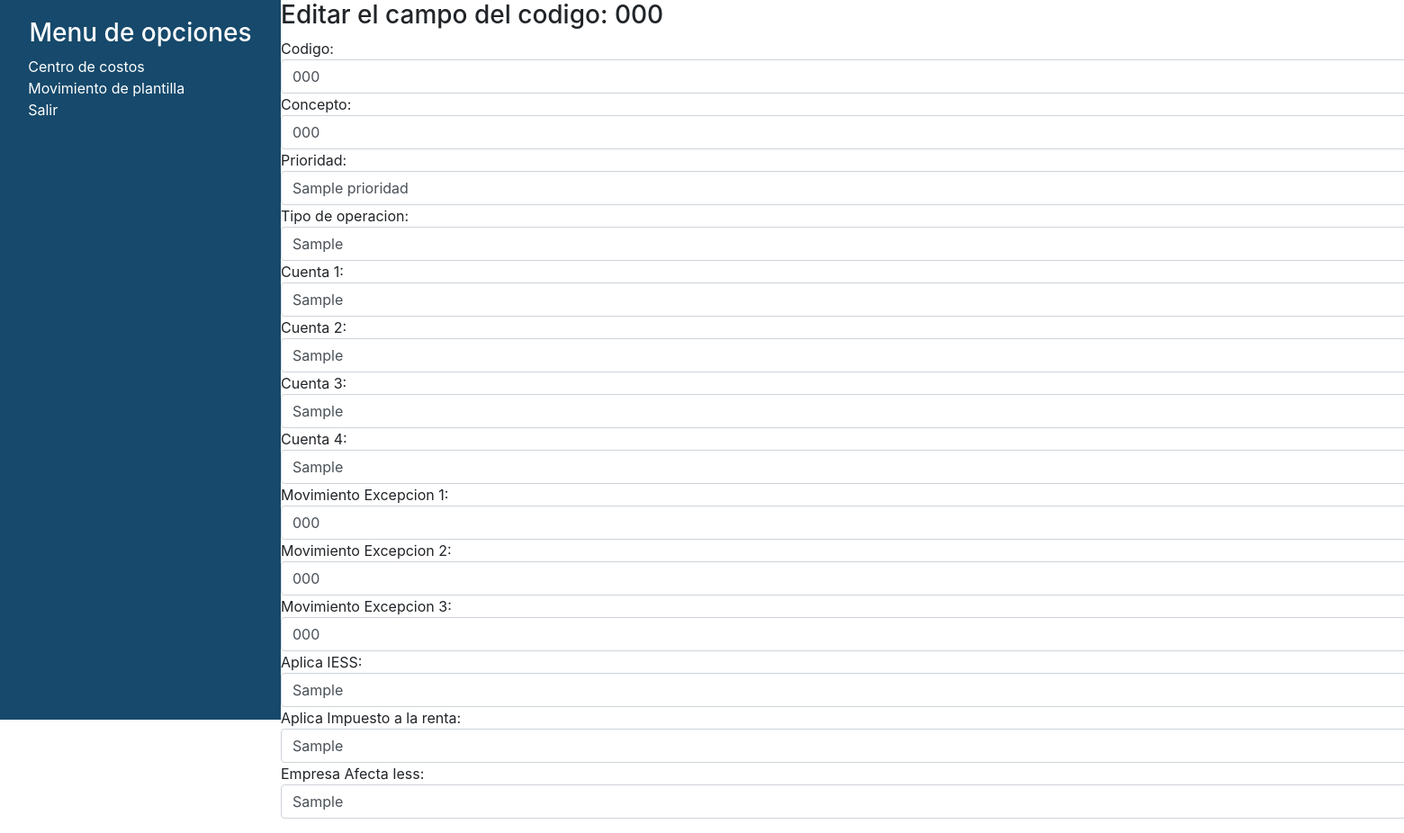
After one commit to JossueJativa/ModeladoDeSoftware, a Django app: page /PagMovimientoPlanillaEdit/1 in a window 1560 px wide; the page is wider, and only the part inside the window is pictured. The commit adds this page. Shown: that part at 90% size. Run offline with Django 4.2, Linux system fonts and the light colour scheme; tables that the repository leaves empty hold one stand-in row (values such as "Sample post"); a database or web service that is not in the repository returns one stand-in record (values such as "Sample title"); data that the repository does not hold is empty; some libraries are stand-ins or nearby versions.

Commit message:
Ingreso de la opcion edit de movimiento de plantilla

```diff
--- a/RecursosHumanos/CentroCostos/templates/editCentroCostos.html
+++ b/RecursosHumanos/CentroCostos/templates/editCentroCostos.html
@@ -1,7 +1,7 @@
 {% extends 'layout.html' %}
 
 {% block title %}
-    Edirar el campo
+    Editar el campo
 {% endblock  %}
 
 {% block body %}
--- /dev/null
+++ b/RecursosHumanos/CentroCostos/templates/editMovimientoPlanilla.html
@@ -0,0 +1,29 @@
+{% extends 'layout.html' %}
+
+{% block title %}
+    Editar el campo
+{% endblock  %}
+
+{% block body %}
+    <h3>Editar el campo del codigo: {{datos.CodigoConcepto}}</h3>
+
+    <form action="#" method="POST">
+        {% csrf_token %}
+        <div class="form-group">
+            Codigo: <input type="text" class="form-control" id="Codigo" name="Codigo" value="{{datos.CodigoConcepto}}">
+            Concepto: <input type="text" class="form-control" id="Codigo" name="Codigo" value="{{datos.Concepto}}">
+            Prioridad: <input type="text" class="form-control" id="Codigo" name="Codigo" value="{{datos.Prioridad}}">
+            Tipo de operacion: <input type="text" class="form-control" id="Codigo" name="Codigo" value="{{datos.TipoOperacion}}">
+            Cuenta 1: <input type="text" class="form-control" id="Codigo" name="Codigo" value="{{datos.Cuenta1}}">
+            Cuenta 2: <input type="text" class="form-control" id="Codigo" name="Codigo" value="{{datos.Cuenta2}}">
+            Cuenta 3: <input type="text" class="form-control" id="Codigo" name="Codigo" value="{{datos.Cuenta3}}">
+            Cuenta 4: <input type="text" class="form-control" id="Codigo" name="Codigo" value="{{datos.Cuenta4}}">
+            Movimiento Excepcion 1: <input type="text" class="form-control" id="Codigo" name="Codigo" value="{{datos.MovimientoExcepcion1}}">
+            Movimiento Excepcion 2: <input type="text" class="form-control" id="Codigo" name="Codigo" value="{{datos.MovimientoExcepcion2}}">
+            Movimiento Excepcion 3: <input type="text" class="form-control" id="Codigo" name="Codigo" value="{{datos.MovimientoExcepcion3}}">
+            Aplica IESS: <input type="text" class="form-control" id="Codigo" name="Codigo" value="{{datos.Aplica_iess}}">
+            Aplica Impuesto a la renta: <input type="text" class="form-control" id="Codigo" name="Codigo" value="{{datos.Aplica_imp_renta}}">
+            Empresa Afecta Iess: <input type="text" class="form-control" id="Codigo" name="Codigo" value="{{datos.Empresa_Afecta_Iess}}">
+        </div>
+    </form>
+{% endblock  %}
--- a/RecursosHumanos/CentroCostos/urls.py
+++ b/RecursosHumanos/CentroCostos/urls.py
@@ -14,4 +14,5 @@ urlpatterns = [
     path('PagCentroCostos', views.PagCentroCostos, name='PagCentroCostos'),
     path('PagMovimientoPlanilla', views.PagMovimientoPlanilla, name='PagMovimientoPlanilla'),
     path('PagMovimientoPlanillaSearch', views.PagMovimientoPlanillaSearch, name='PagMovimientoPlanillaSearch'),
+    path('PagMovimientoPlanillaEdit/<str:id>', views.PagMovimientoPlanillaEdit, name='PagMovimientoPlanillaEdit'),
 ]
--- a/RecursosHumanos/CentroCostos/views.py
+++ b/RecursosHumanos/CentroCostos/views.py
@@ -186,3 +186,15 @@ def PagMovimientoPlanillaSearch (request):
         return render(request, 'movimientoplanilla.html',{
                 'data': data,
             })
+
+def PagMovimientoPlanillaEdit (request, id):
+    url = requests.get("http://apiservicios.ecuasolmovsa.com:3009/api/Varios/MovimientoPlanillaSelect")
+    data = url.json()
+
+    for datos in data:
+        if datos['CodigoConcepto'] == int(id):
+            data = datos
+
+    return render(request, 'editMovimientoPlanilla.html',{
+        'datos': data,
+    })
```
Also changed, not shown: RecursosHumanos/CentroCostos/templates/movimientoplanilla.html (+4 -4 lines).
